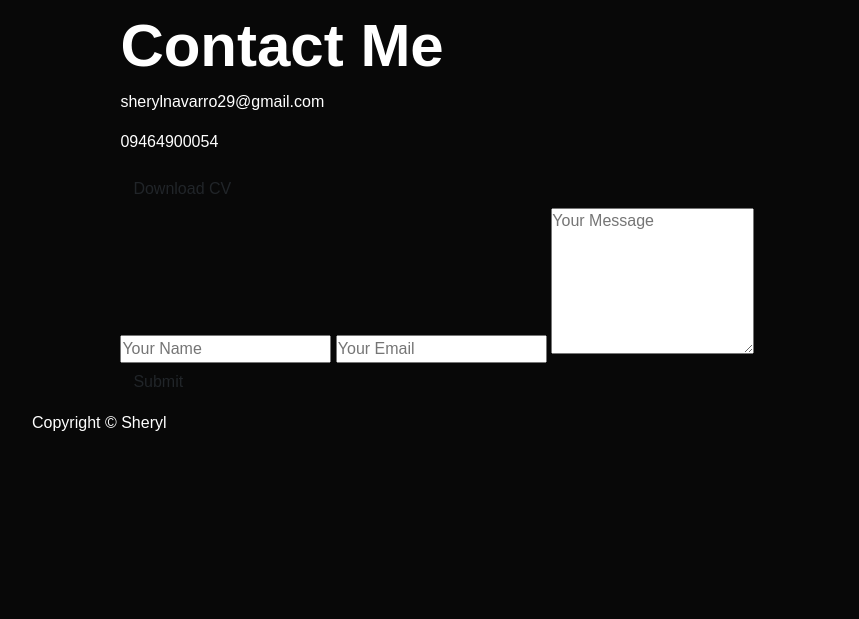
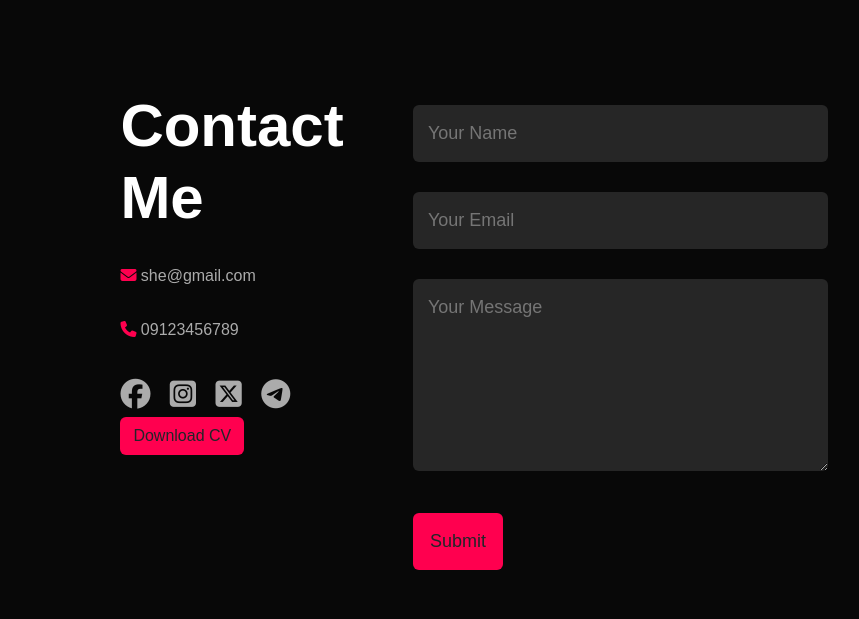
Before and after one commit to SherylAnnNavz/Portfolio, a Django app: page /contact/ in a window 1280 px wide. Shown: the part 78-697 px from the top of the page, without its empty margins (166-1025 px from the left). Run offline with Django 5.2, Linux system fonts and the light colour scheme; some libraries are stand-ins or nearby versions.

Commit message:
Added contact

```diff
--- a/portfolio/pages/templates/base.html
+++ b/portfolio/pages/templates/base.html
@@ -197,9 +197,85 @@
         .tab-links.education:hover.active-link::after {
             width: 100%; /* Set width to 100% only when hovering and active */
         }
+
+        /*CONTACT*/
+
+#contact {
+    padding: 80px 0;
+    color: #ababab;
+}
+
+.contact-left {
+    flex-basis: 35%;
+}
+
+.contact-left p {
+    margin-top: 30px;
+}
+
+.pink-icon {
+    color: #ff004f;
+}
+
+.contact-right {
+    flex-basis: 60%;
+}
+
+.social-icons {
+    margin-top: 30px;
+}
+
+.social-icons a {
+    text-decoration: none;
+    font-size: 30px;
+    margin-right: 15px;
+    color: #ababab;
+    display: inline-block;
+    transition: transform 0.5s;
+}
+
+.social-icons a:hover {
+    color: #ff004f;
+    transform: translateY(-5px);
+}
+
+.btn.btn2 {
+    display: inline-block;
+    background: #ff004f;
+}
+
+.contact-right form{
+    width: 100%;
+}
+
+form input, form textarea {
+    width: 100%;
+    border: 0;
+    outline: none;
+    background: #262626;
+    padding: 15px;
+    margin: 15px 0;
+    color: #fff;
+    font-size: 18px;
+    border-radius: 6px;
+}
+
+form .btn2 {
+    padding: 14px 16px;
+    font-size: 18px;
+    margin-top: 20px;
+    cursor: pointer;
+}
+
+#msg {
+    color: #61b752;
+    margin-top: -40px;
+    display: block;
+}
+
     </style>
 
-
+    <script src="https://kit.fontawesome.com/f7bd2bcf99.js" crossorigin="anonymous"></script>
 
 <script>
     function opentab(tabName) {
--- a/portfolio/pages/templates/pages/contact.html
+++ b/portfolio/pages/templates/pages/contact.html
@@ -7,15 +7,15 @@
             <div class="row">
                 <div class="contact-left">
                     <h1 class="sub-title">Contact Me</h1>
-                    <p><i class="fa-solid fa-envelope pink-icon"></i> sherylnavarro29@gmail.com</p>
-                    <p><i class="fa-solid fa-phone pink-icon"></i> 09464900054</p>
+                    <p><i class="fa-solid fa-envelope pink-icon"></i> she@gmail.com</p>
+                    <p><i class="fa-solid fa-phone pink-icon"></i> 09123456789</p>
                     <div class="social-icons">
-                        <a href="https://www.facebook.com/sherylnavz/"><i class="fa-brands fa-facebook"></i></a>
-                        <a href="https://www.instagram.com/shrylnavz/"><i class="fa-brands fa-square-instagram"></i></a>
-                        <a href="https://twitter.com/insrtusrnm"><i class="fa-brands fa-square-x-twitter"></i></a>
-                        <a href="https://t.me/shrylnvz"><i class="fa-brands fa-telegram"></i></a>
+                        <a><i class="fa-brands fa-facebook"></i></a>
+                        <a><i class="fa-brands fa-square-instagram"></i></a>
+                        <a><i class="fa-brands fa-square-x-twitter"></i></a>
+                        <a><i class="fa-brands fa-telegram"></i></a>
                     </div>
-                    <a href="images/cv.pdf" download class="btn btn2">Download CV</a>
+                    <a download class="btn btn2">Download CV</a>
                 </div>
                 <div class="contact-right">
                     <form name="submit-to-google-sheet">
@@ -28,8 +28,5 @@
                 </div>
             </div>
         </div>
-        <div class="copyright">
-            <p>Copyright © Sheryl <i class="fa-solid fa-heart"></i></p>
-        </div>
     </div>
 {% endblock %}
```
